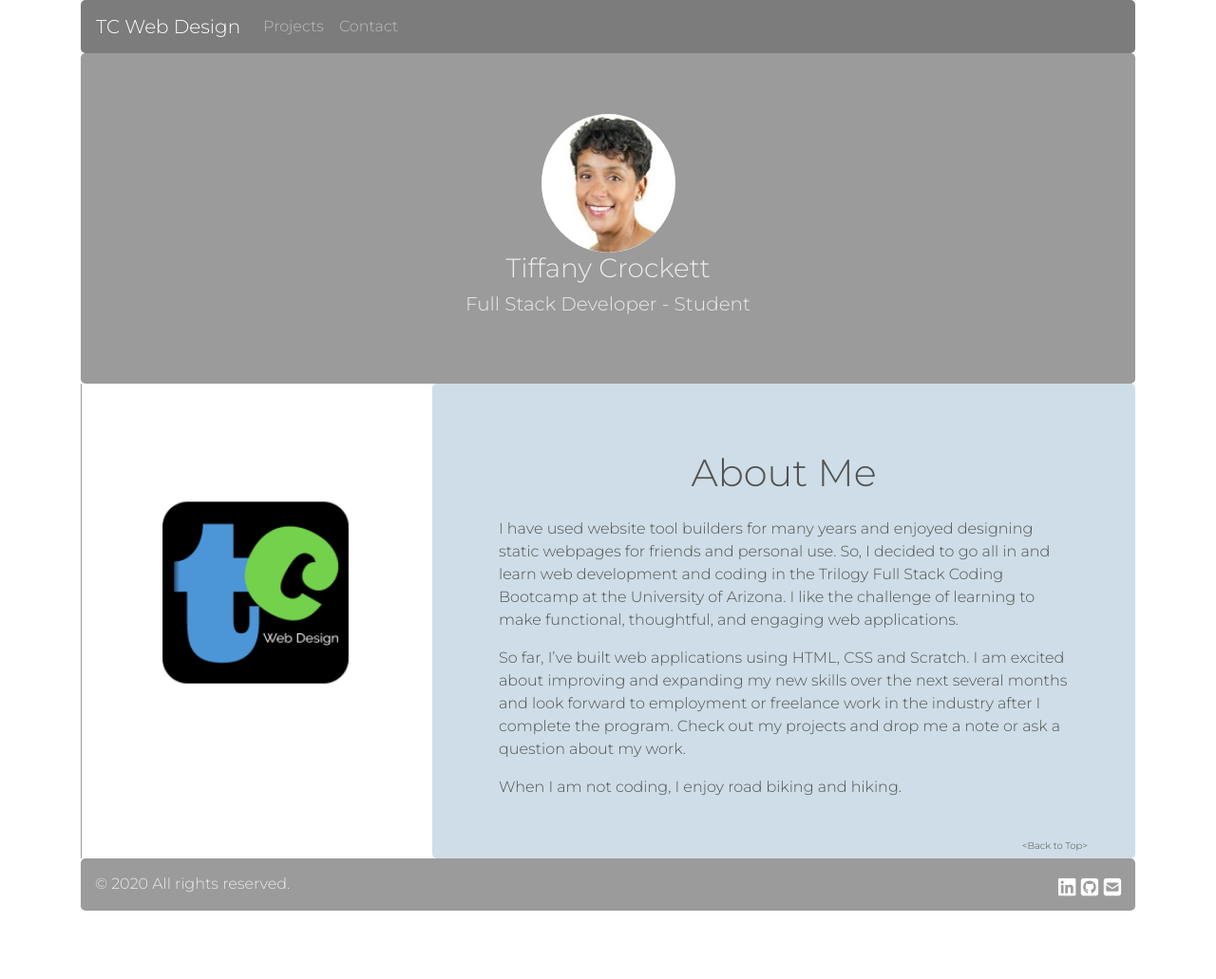
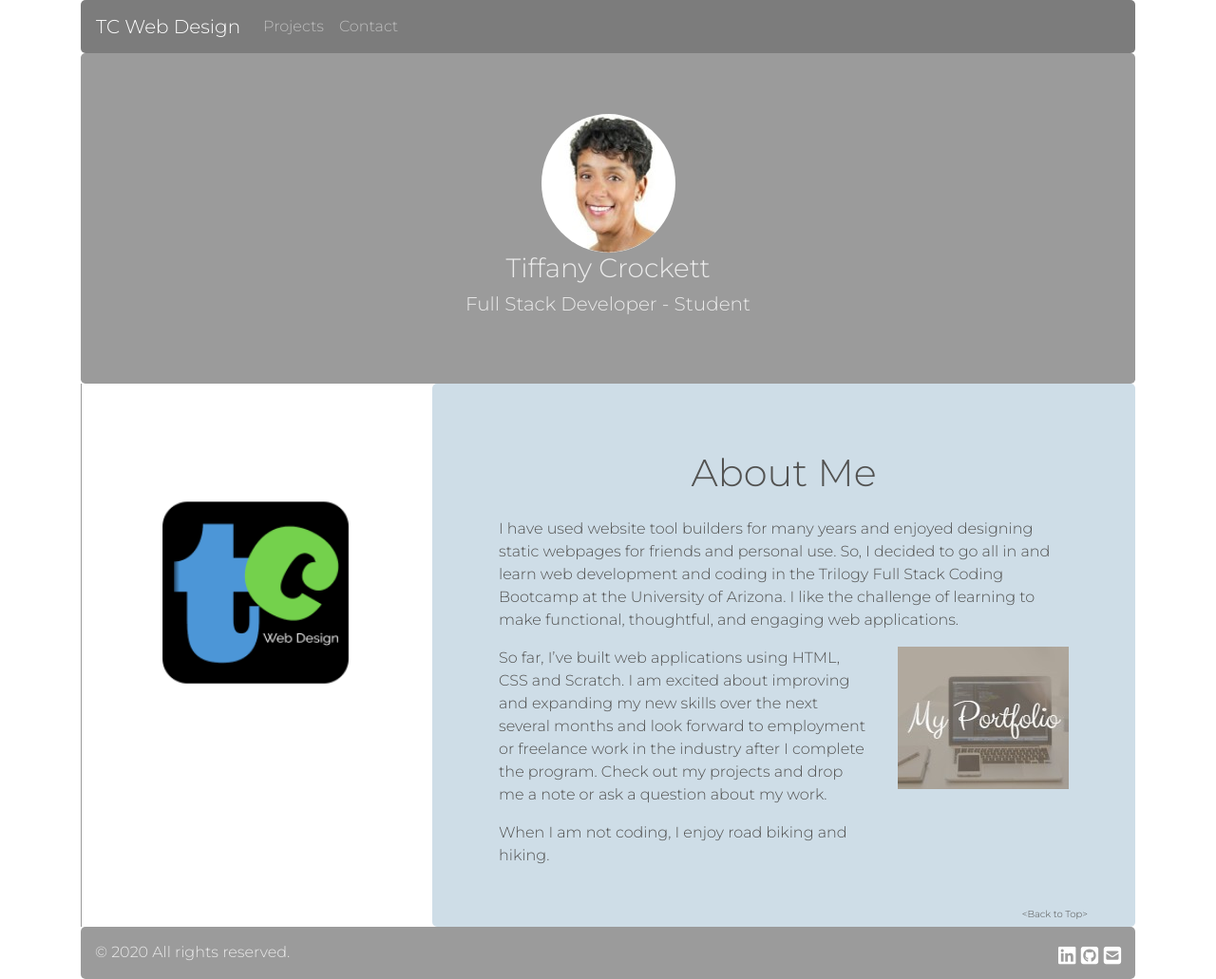
Before and after one commit to tiffcrockett/02-Responsive-Portfolio, a plain HTML site: page index.html in a window 1280 px wide. Shown: the whole page at 95% size. Before the commit the page ends 959 px from the top, so only its background shows below. Drawn offline with nearby package versions, Linux system fonts and the light colour scheme.

Commit message:
push -what I think is - completed work

```diff
--- a/index.html
+++ b/index.html
@@ -54,10 +54,21 @@
                   <p>I have used website tool builders for many years and enjoyed designing static webpages for friends and personal use.
                     So, I decided to go all in and learn web development and coding in the Trilogy Full Stack Coding Bootcamp at the University of Arizona.
                     I like the challenge of learning to make functional, thoughtful, and engaging web applications.</p>
-                  <p>So far, I’ve built web applications using HTML, CSS and Scratch.  I am excited about improving and expanding my
-                    new skills over the next several months and look forward to employment or freelance work in the industry after I complete the program.
-                    Check out my projects and drop me a note or ask a question about my work.</p>
-                  <p>When I am not coding, I enjoy road biking and hiking.</p>
+                  <div class="row inline">
+                    <div class="col-8">
+                      <p>So far, I’ve built web applications using HTML, CSS and Scratch.  I am excited about improving and expanding my
+                        new skills over the next several months and look forward to employment or freelance work in the industry after I complete the program.
+                        Check out my projects and drop me a note or ask a question about my work.</p>
+                      <p>When I am not coding, I enjoy road biking and hiking.</p>
+                    </div>
+                    <div class="col">
+                      <div class="card">
+                        <a href="./portfolio.html">
+                          <img src="assets/images/mypfolio.jpg" alt="computer with my portfolio wording over it"></a>
+
+                      </div>
+                    </div>
+                  </div>
               </div>
               <div class="text text-right align-text-bottom"><a href="./index.html" id="topindx">&#60Back to Top&#62</a></div>
             </div>
```
Also changed, not shown: assets/images/mypfolio.jpg (added).
